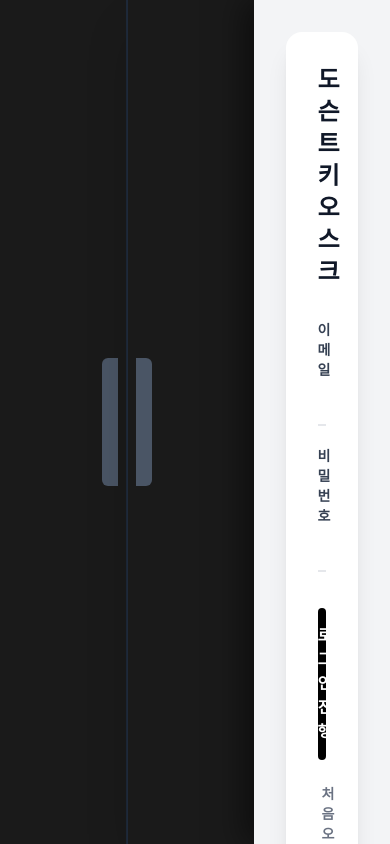
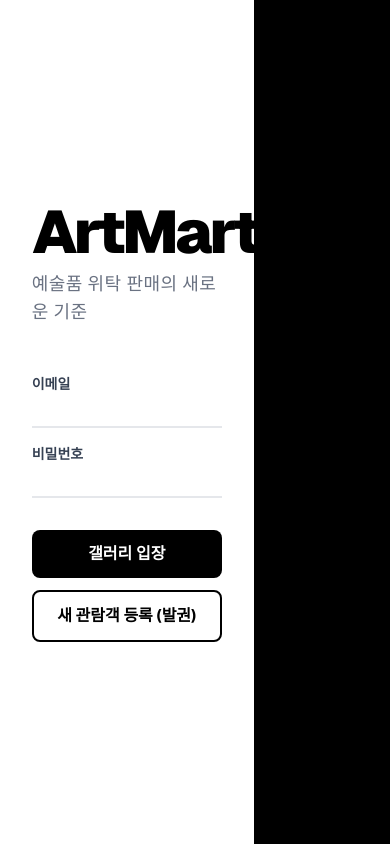
Before and after one commit to shko050212-hub/Cap, a Next.js app: page / in a window 390 px wide. Built offline with nearby package versions, Linux system fonts and the light colour scheme.

Commit message:
Fix UI truncation

```diff
--- a/src/app/api/auth/signup/route.ts
+++ b/src/app/api/auth/signup/route.ts
@@ -6,7 +6,7 @@ import { db } from '@/lib/db';
 export async function POST(request: Request) {
   try {
     const body = await request.json();
-    const { email, password, name, phone, height_cm, role, bank_name, bank_account } = body;
+    const { email, password, name, height_cm, role, bank_name, bank_account } = body;
 
     // 빈 값 체크
     if (!email || !password || !name || !height_cm) {
--- a/src/components/MuseumLobby.tsx
+++ b/src/components/MuseumLobby.tsx
@@ -15,7 +15,6 @@ export default function MuseumLobby() {
   const [email, setEmail] = useState('');
   const [password, setPassword] = useState('');
   const [name, setName] = useState('');
-  const [phone, setPhone] = useState('');
   const [height, setHeight] = useState('');
   const [userRole, setUserRole] = useState('BUYER');
 
@@ -39,7 +38,7 @@ export default function MuseumLobby() {
     setIsReturningUser(false);
     setMode('LOGIN');
     // Reset all states
-    setEmail(''); setPassword(''); setName(''); setPhone(''); setHeight('');
+    setEmail(''); setPassword(''); setName(''); setHeight('');
     setIsEmailVerified(false); setIsEmailSent(false); setVerifyCode('');
   };
 
@@ -150,7 +149,6 @@ export default function MuseumLobby() {
           email,
           password,
           name,
-          phone,
           height_cm: parseFloat(height)
         })
       });
@@ -209,83 +207,76 @@ export default function MuseumLobby() {
       <div className="relative w-[65%] h-full flex">
         <motion.div
           animate={isAuthenticated ? { x: '-100%' } : { x: 0 }}
-          transition={{ duration: 1.5, ease: [0.22, 1, 0.36, 1] }}
-          className="w-1/2 h-full bg-[#1a1a1a] border-r border-gray-800 shadow-2xl flex items-center justify-end z-10"
+          transition={{ duration: 1.2, ease: [0.22, 1, 0.36, 1] }}
+          className="absolute inset-0 bg-white shadow-2xl flex flex-col items-center justify-center z-20 origin-left"
         >
-          <div className="w-4 h-32 bg-gray-600 rounded-l-md mr-2"></div>
-        </motion.div>
+          <div className="w-3/4 max-w-md">
+            <h1 className="text-6xl font-black mb-2 tracking-tighter text-black">ArtMart</h1>
+            <p className="text-lg text-gray-500 font-medium mb-12 tracking-wide">예술품 위탁 판매의 새로운 기준</p>
 
-        <motion.div
-          animate={isAuthenticated ? { x: '100%' } : { x: 0 }}
-          transition={{ duration: 1.5, ease: [0.22, 1, 0.36, 1] }}
-          className="w-1/2 h-full bg-[#1a1a1a] border-l border-gray-800 shadow-2xl flex items-center justify-start z-10"
+            <div className="space-y-6">
+              <AnimatePresence mode="wait">
+                {mode === 'LOGIN' && (
+                  <motion.form
+                    key="login"
+                    initial={{ opacity: 0, y: 10 }}
+                    animate={{ opacity: 1, y: 0 }}
+                    exit={{ opacity: 0, y: -10 }}
+                    onSubmit={handleLoginSubmit}
+                    className="space-y-4"
                   >
-          <div className="w-4 h-32 bg-gray-600 rounded-r-md ml-2"></div>
-        </motion.div>
-        <div className="absolute inset-0 bg-white flex flex-col items-center justify-center">
-          <h2 className="text-4xl font-light text-gray-800 tracking-widest">ARTMART GALLERY</h2>
-        </div>
-      </div>
-
-      <div className="w-[35%] h-full bg-gray-100 flex items-center justify-center p-8 z-20 shadow-[-10px_0_30px_rgba(0,0,0,0.5)] overflow-y-auto">
-        <AnimatePresence mode="wait">
-          {!isAuthenticated && (
-            <motion.div
-              key={mode}
-              initial={{ scale: 0.9, opacity: 0, x: 20 }}
-              animate={{ scale: 1, opacity: 1, x: 0 }}
-              exit={{ scale: 0.9, opacity: 0, x: -20 }}
-              transition={{ duration: 0.3 }}
-              className="w-full max-w-sm bg-white rounded-2xl shadow-xl p-8 my-auto"
-            >
-              {mode === 'LOGIN' && (
-                <>
-                  <h2 className="text-2xl font-bold mb-8 text-center text-gray-900">도슨트 키오스크</h2>
-                  <form onSubmit={handleLoginSubmit} className="space-y-5">
                     <div>
                       <label className="block text-sm font-semibold text-gray-700">이메일</label>
-                      <input type="email" value={email} onChange={(e) => setEmail(e.target.value)} required className="mt-1 w-full border-b-2 border-gray-200 focus:border-black outline-none py-2 transition-colors text-black" />
+                      <input type="email" value={email} onChange={(e) => setEmail(e.target.value)} required className="w-full border-b-2 border-gray-200 focus:border-black outline-none py-1 transition-colors text-black" />
                     </div>
                     <div>
                       <label className="block text-sm font-semibold text-gray-700">비밀번호</label>
-                      <input type="password" value={password} onChange={(e) => setPassword(e.target.value)} required className="mt-1 w-full border-b-2 border-gray-200 focus:border-black outline-none py-2 transition-colors text-black" />
+                      <input type="password" value={password} onChange={(e) => setPassword(e.target.value)} required className="w-full border-b-2 border-gray-200 focus:border-black outline-none py-1 transition-colors text-black" />
                     </div>
-                    <button type="submit" className="w-full py-4 mt-4 bg-black text-white font-bold rounded-lg hover:bg-gray-800 transition-colors">
-                      로그인 진행
+                    <div className="pt-4 space-y-3">
+                      <button type="submit" className="w-full py-3 bg-black text-white font-bold rounded-lg hover:bg-gray-800 transition-colors">
+                        갤러리 입장
                       </button>
-                  </form>
-                  <div className="mt-6 text-center">
-                    <button onClick={() => setMode('SIGNUP')} className="text-sm text-gray-500 hover:text-black font-semibold transition-colors">
-                      처음 오셨나요? 회원가입하기
+                      <button type="button" onClick={() => setMode('SIGNUP')} className="w-full py-3 bg-white text-black font-bold rounded-lg border-2 border-black hover:bg-gray-50 transition-colors">
+                        새 관람객 등록 (발권)
                       </button>
                     </div>
-                </>
+                  </motion.form>
                 )}
 
                 {mode === 'LOGIN_OTP' && (
-                <>
-                  <h2 className="text-2xl font-bold mb-4 text-center text-gray-900">2단계 인증</h2>
-                  <p className="text-sm text-gray-500 text-center mb-6">안전한 로그인을 위해 구글 OTP(Authenticator) 앱의 6자리 코드를 입력해주세요.</p>
-                  <form onSubmit={handleOtpSubmit} className="space-y-5">
-                    <div>
-                      <label className="block text-sm font-semibold text-gray-700 text-center">OTP 코드</label>
-                      <input type="text" maxLength={6} required className="mt-2 w-full text-center text-2xl tracking-widest border-b-2 border-gray-300 focus:border-black outline-none py-2 transition-colors text-black font-mono" placeholder="000000" />
+                  <motion.form
+                    key="otp"
+                    initial={{ opacity: 0, y: 10 }}
+                    animate={{ opacity: 1, y: 0 }}
+                    exit={{ opacity: 0, y: -10 }}
+                    onSubmit={handleOtpSubmit}
+                    className="space-y-4 text-center"
+                  >
+                    <p className="text-sm font-semibold text-gray-700 mb-4">보안을 위해 구글 OTP 6자리를 입력해주세요.</p>
+                    <div className="flex justify-center gap-2 mb-6">
+                      {[1, 2, 3, 4, 5, 6].map((i) => (
+                        <input key={i} type="text" maxLength={1} className="w-12 h-12 text-center text-xl font-bold border-2 border-gray-200 rounded-lg focus:border-black outline-none text-black" />
+                      ))}
                     </div>
-                    <button type="submit" className="w-full py-4 mt-4 bg-black text-white font-bold rounded-lg hover:bg-gray-800 transition-colors">
-                      인증 및 입장하기
+                    <button type="submit" className="w-full py-3 bg-black text-white font-bold rounded-lg hover:bg-gray-800 transition-colors">
+                      인증 완료 및 입장
                     </button>
-                  </form>
-                  <div className="mt-6 text-center">
-                    <button onClick={() => setMode('LOGIN')} className="text-sm text-gray-500 hover:text-black font-semibold transition-colors">
-                      뒤로 가기
-                    </button>
-                  </div>
-                </>
+                  </motion.form>
                 )}
 
                 {mode === 'SIGNUP' && (
-                <>
-                  <h2 className="text-2xl font-bold mb-6 text-center text-gray-900">새로운 관람객 등록</h2>
+                  <motion.div
+                    key="signup"
+                    initial={{ opacity: 0, x: 20 }}
+                    animate={{ opacity: 1, x: 0 }}
+                    exit={{ opacity: 0, x: -20 }}
+                  >
+                    <button type="button" onClick={() => setMode('LOGIN')} className="text-sm font-bold text-gray-500 hover:text-black mb-6 flex items-center gap-1 transition-colors">
+                      ← 돌아가기
+                    </button>
+
+                    <h2 className="text-2xl font-bold mb-6 text-gray-900">새로운 관람객 등록</h2>
                     <form onSubmit={handleSignupSubmit} className="space-y-4">
                       {/* 이름 */}
                       <div>
@@ -322,12 +313,6 @@ export default function MuseumLobby() {
                         <input type="password" value={password} onChange={(e) => setPassword(e.target.value)} required className="w-full border-b-2 border-gray-200 focus:border-black outline-none py-1 transition-colors text-black" />
                       </div>
 
-                    {/* 휴대폰 번호 */}
-                    <div>
-                      <label className="block text-sm font-semibold text-gray-700">휴대폰 번호</label>
-                      <input type="tel" value={phone} onChange={(e) => setPhone(e.target.value)} placeholder="010-0000-0000" required className="w-full border-b-2 border-gray-200 focus:border-black outline-none py-1 transition-colors text-black" />
-                    </div>
-
                       {/* 신장 복구 */}
                       <div>
                         <label className="block text-sm font-semibold text-gray-700">신장 (height_cm)</label>
@@ -340,17 +325,18 @@ export default function MuseumLobby() {
                         </button>
                       </div>
                     </form>
-                  <div className="mt-4 text-center">
-                    <button onClick={() => setMode('LOGIN')} className="text-sm text-gray-500 hover:text-black font-semibold transition-colors">
-                      이미 계정이 있으신가요? 로그인
-                    </button>
-                  </div>
-                </>
-              )}
                   </motion.div>
                 )}
               </AnimatePresence>
             </div>
           </div>
+        </motion.div>
+
+        {/* 오른쪽 이미지 배경 (기존의 우측 패널 느낌) */}
+        <div className="absolute top-0 right-0 w-1/3 h-full bg-[url('https://images.unsplash.com/photo-1577720580479-7d839d829c73?q=80&w=2000&auto=format&fit=crop')] bg-cover bg-center z-10 hidden md:block">
+          <div className="absolute inset-0 bg-black/40 backdrop-blur-[2px]"></div>
+        </div>
+      </div>
+    </div>
   );
 }
```
Lines whose indentation alone changed are shown as unchanged.
